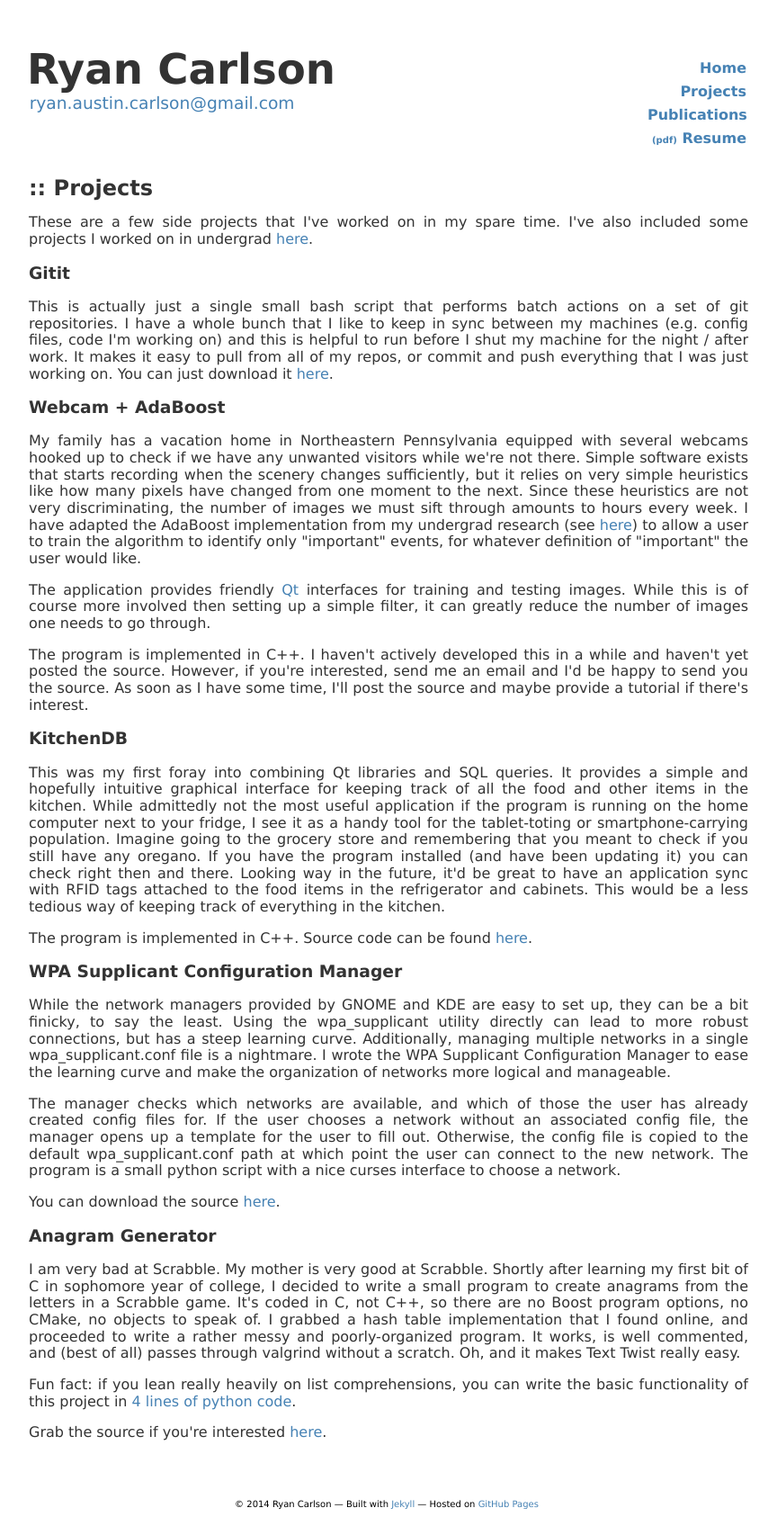
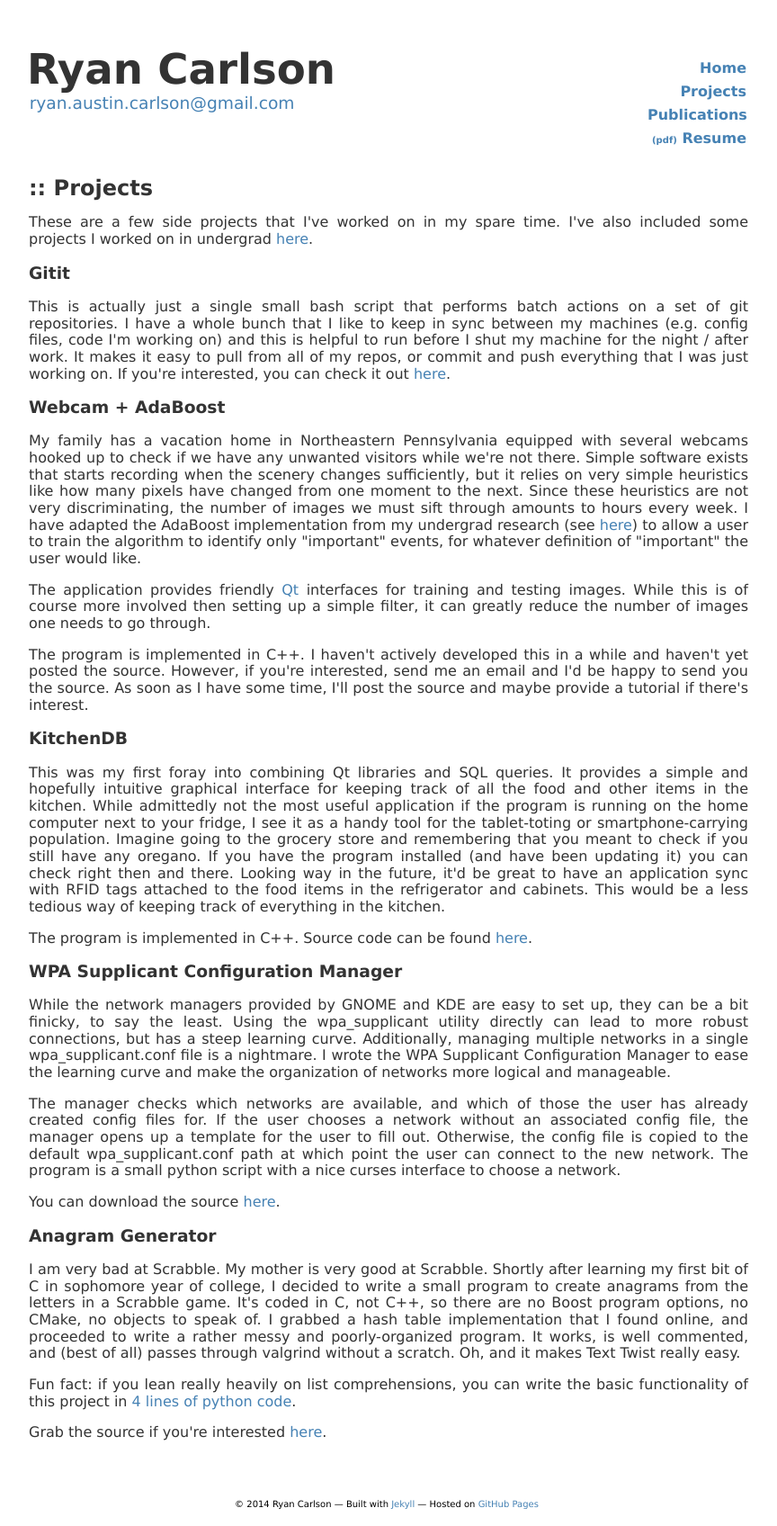
Before and after one commit to ryanaustincarlson/ryanaustincarlson.github.io, a Jekyll site: the page built from projects/index.html, in a window 1280 px wide. Shown: the whole page at 90% size, without its empty margins (210-1074 px from the left). Built offline with Jekyll 4.4.1, drawn with Linux system fonts in a browser that asks for light colours; Markdown is read by kramdown in place of the engine named in the settings.

Commit message:
touched up gitit intro in projects page

```diff
--- a/projects/index.html
+++ b/projects/index.html
@@ -10,7 +10,7 @@ title: Projects
         </p>
 
         <h3>Gitit</h3>
-        This is actually just a single small bash script that performs batch actions on a set of git repositories. I have a whole bunch that I like to keep in sync between my machines (e.g. config files, code I'm working on) and this is helpful to run before I shut my machine for the night / after work. It makes it easy to pull from all of my repos, or commit and push everything that I was just working on. You can just download it <a href="https://github.com/ryanaustincarlson/gitit">here</a>.
+        This is actually just a single small bash script that performs batch actions on a set of git repositories. I have a whole bunch that I like to keep in sync between my machines (e.g. config files, code I'm working on) and this is helpful to run before I shut my machine for the night / after work. It makes it easy to pull from all of my repos, or commit and push everything that I was just working on. If you're interested, you can check it out <a href="https://github.com/ryanaustincarlson/gitit">here</a>.
 
         <h3>Webcam + AdaBoost</h3>
         <p>
```
